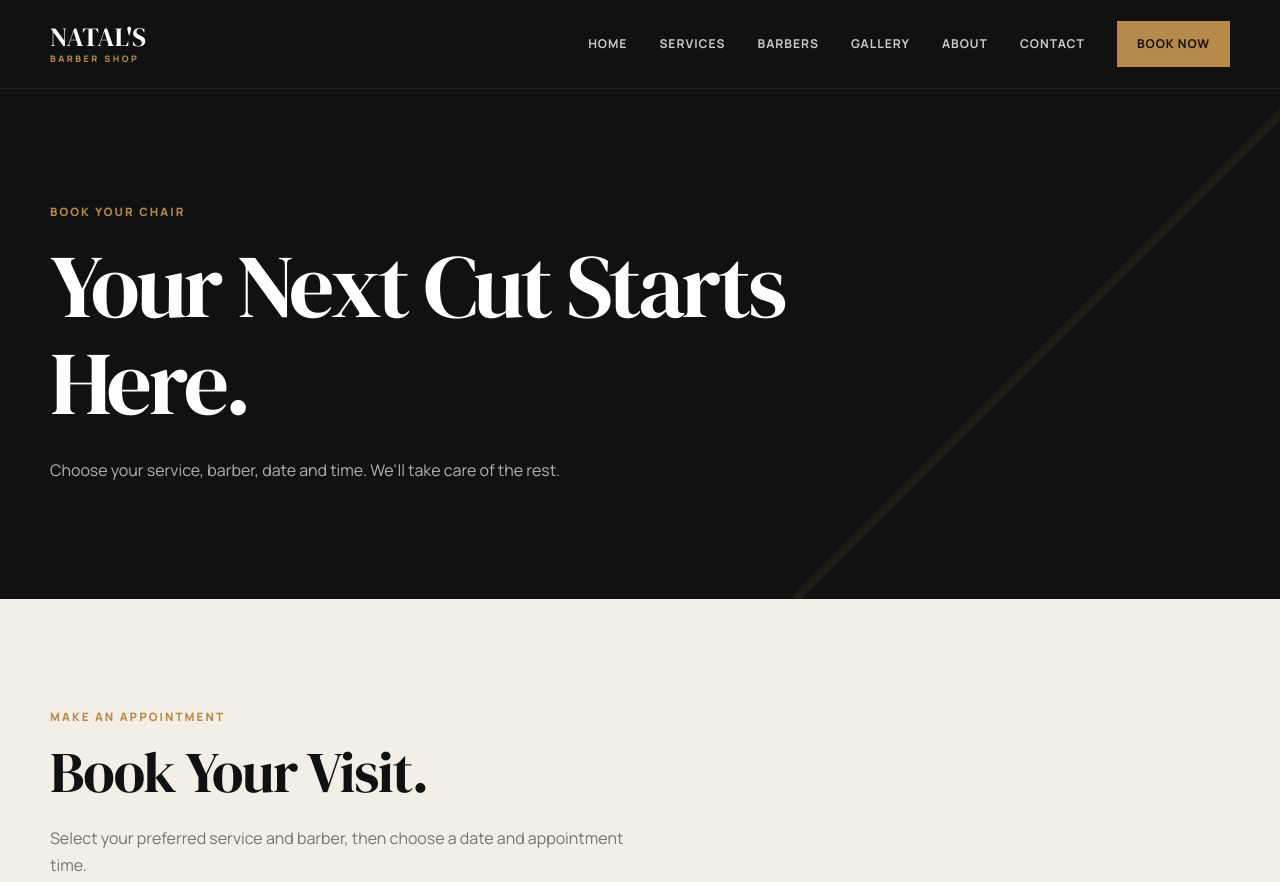
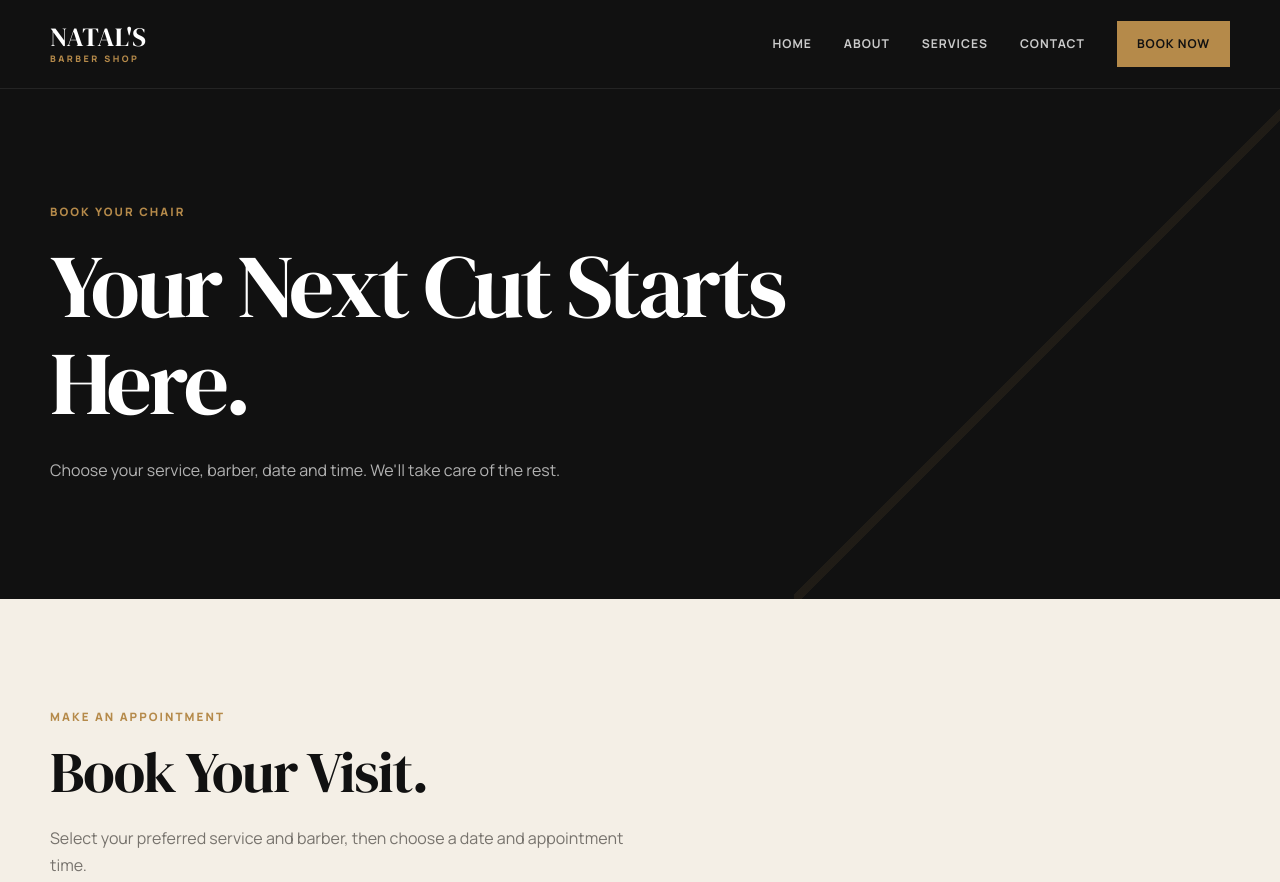
Before and after one commit to 23008024/natals-barber-shop, a plain HTML site: page booking.html in a window 1280 px wide. Shown: the top 882 px of the page. Drawn offline with Linux system fonts and the light colour scheme.

Commit message:
Update booking.html

```diff
--- a/booking.html
+++ b/booking.html
@@ -51,19 +51,14 @@
                 </a>
 
                 <a href="services.html">
-                    Services
+                    About
                 </a>
 
-                <a href="barbers.html">
-                    Barbers
-                </a>
 
-                <a href="gallery.html">
-                    Gallery
-                </a>
+
 
                 <a href="about.html">
-                    About
+                    Services
                 </a>
 
                 <a href="contact.html">
```
